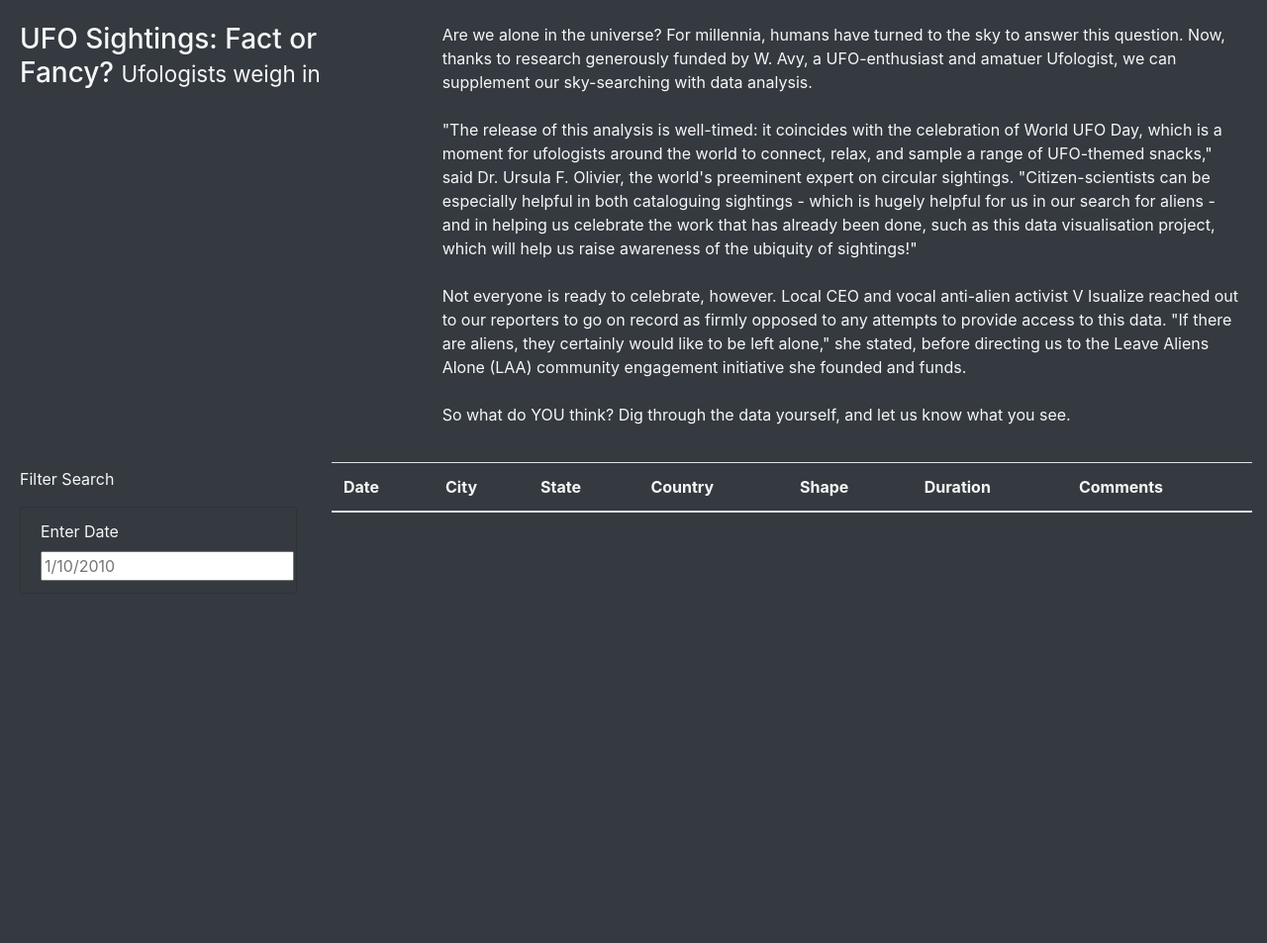
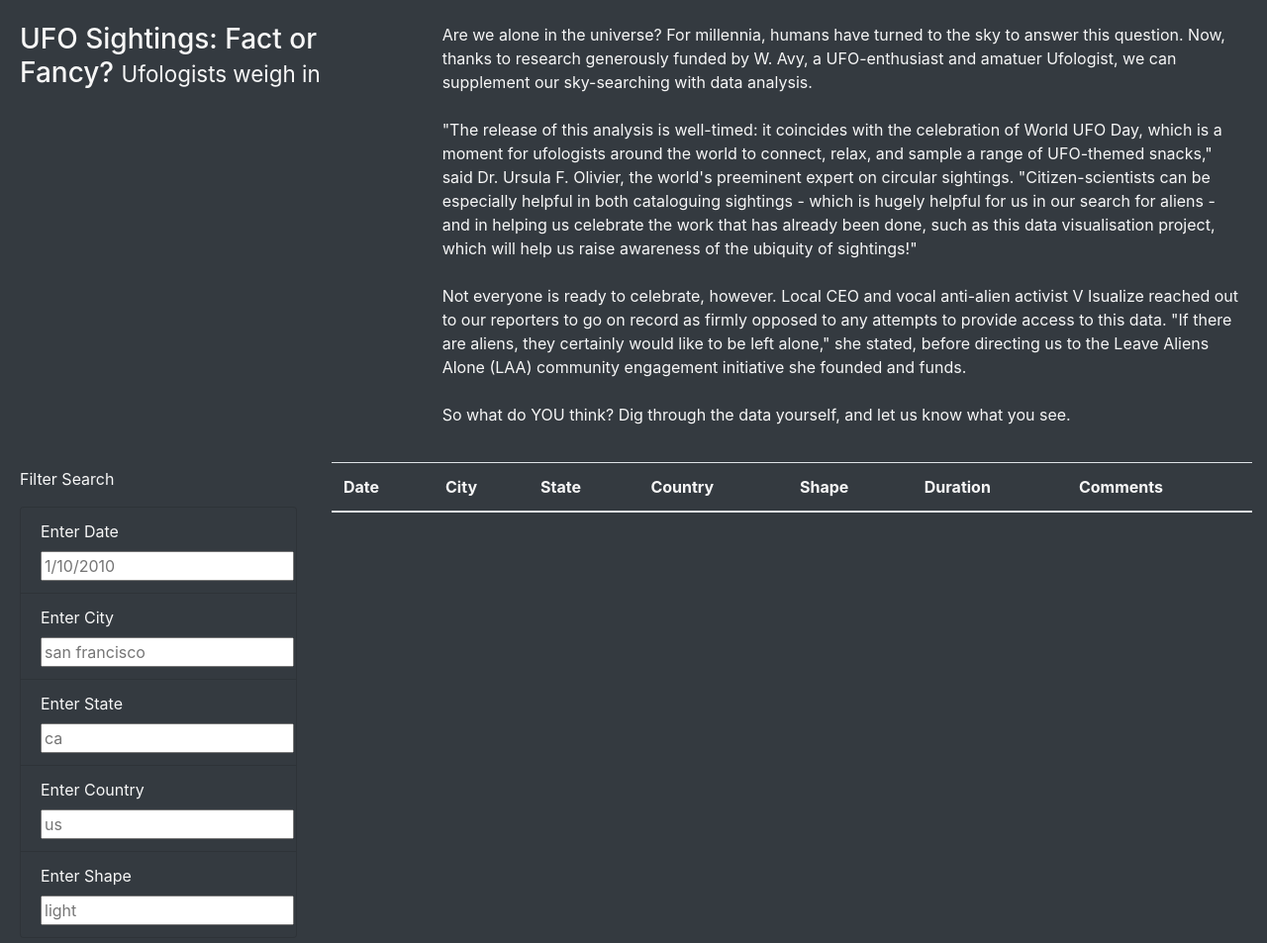
Before and after one commit to teresa-le/UFOs, a plain HTML site: page index.html in a window 1280 px wide. Shown: the part 288-1241 px from the top of the page at 99% size. Before the commit the page ends 893 px from the top, so only its background shows below. Drawn offline with nearby package versions, Linux system fonts and the light colour scheme; a script that the page names is missing; files whose address does not match are found by name.

Commit message:
Update filters

```diff
--- a/index.html
+++ b/index.html
@@ -65,6 +65,22 @@
                   <label for="datetime">Enter Date</label>
                   <input type="text" placeholder="1/10/2010" id="datetime" />
                 </li>
+                <li class="list-group-item bg-dark">
+                  <label for="datetime">Enter City</label>
+                  <input type="text" placeholder="san francisco" id="city" />
+                </li>
+                <li class="list-group-item bg-dark">
+                  <label for="datetime">Enter State</label>
+                  <input type="text" placeholder="ca" id="state" />
+                </li>
+                <li class="list-group-item bg-dark">
+                  <label for="datetime">Enter Country</label>
+                  <input type="text" placeholder="us" id=country" />
+                  <li class="list-group-item bg-dark">
+                    <label for="datetime">Enter Shape</label>
+                    <input type="text" placeholder="light" id="shape" />
+                  </li>
+                </li>
               </ul>
             </form>
           </div>
```
